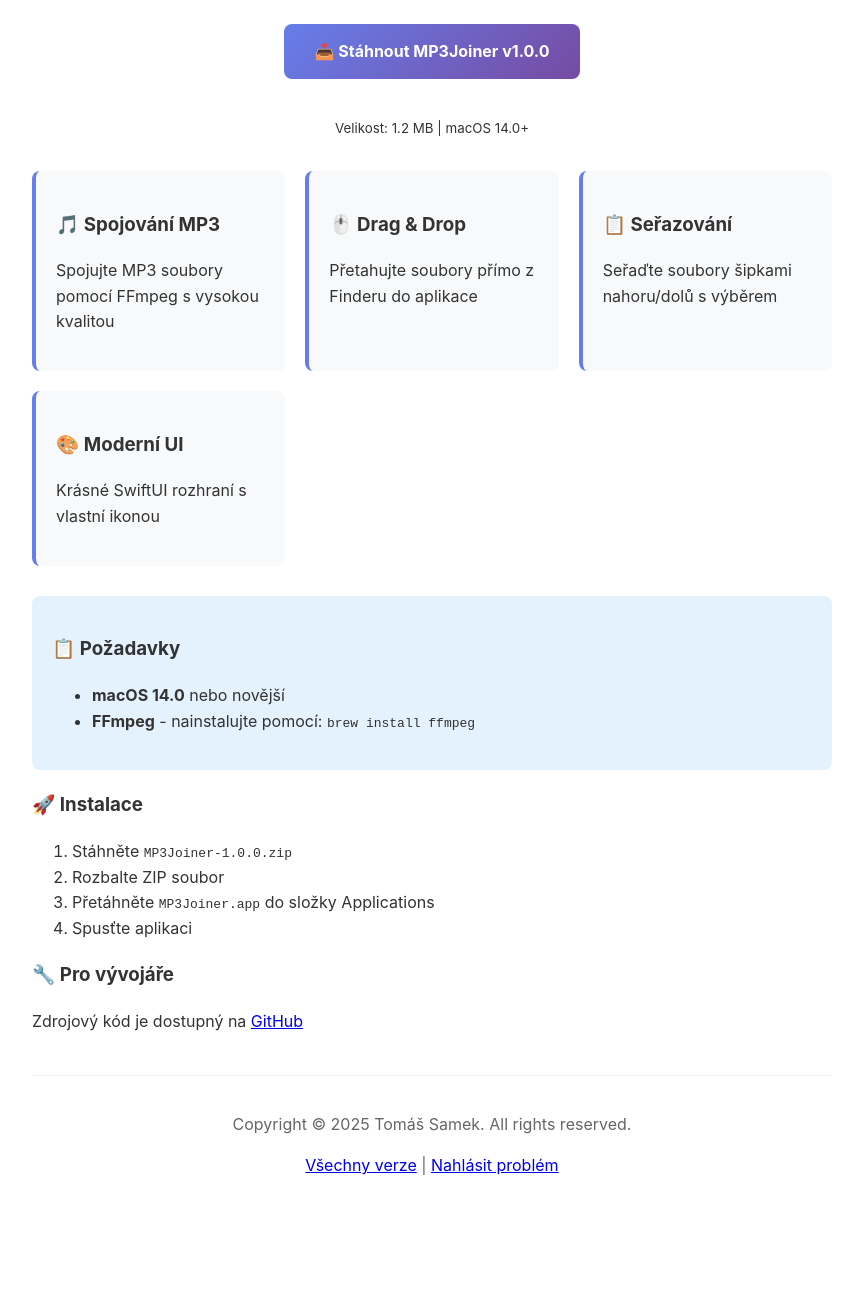
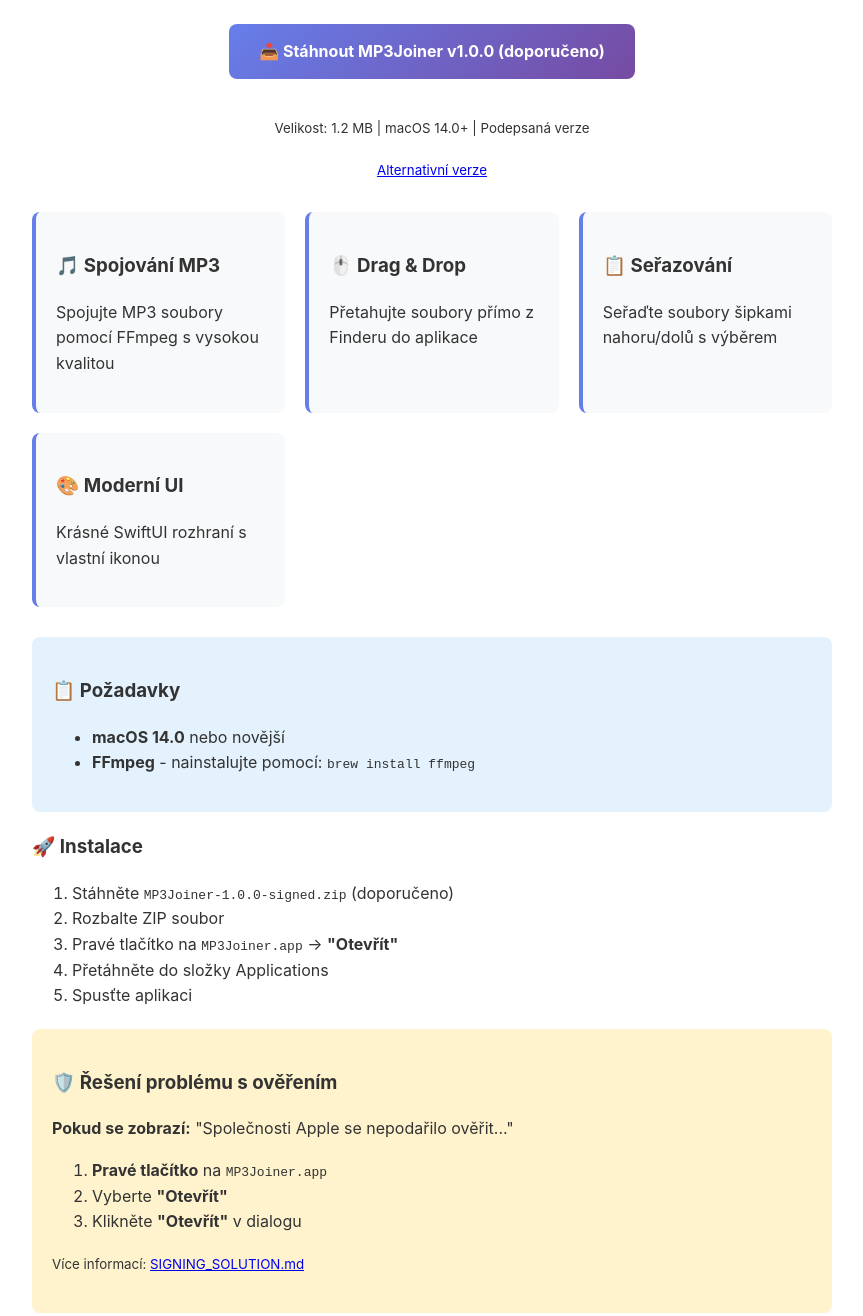
Before and after one commit to shaman12345677/MP3Joiner, a plain HTML site: page docs/index.html in a window 1280 px wide. Shown: the part 240-1556 px from the top of the page, without its empty margins (208-1071 px from the left). Before the commit the page ends 1455 px from the top, so only its background shows below. Drawn offline with Linux system fonts and the light colour scheme.

Commit message:
Update web pages with signing solution and signed version

```diff
--- a/docs/index.html
+++ b/docs/index.html
@@ -78,10 +78,11 @@
     </div>
 
     <div style="text-align: center;">
-        <a href="https://github.com/shaman12345677/MP3Joiner/releases/latest/download/MP3Joiner-1.0.0.zip" class="download-btn">
-            📥 Stáhnout MP3Joiner v1.0.0
+        <a href="https://github.com/shaman12345677/MP3Joiner/releases/latest/download/MP3Joiner-1.0.0-signed.zip" class="download-btn">
+            📥 Stáhnout MP3Joiner v1.0.0 (doporučeno)
         </a>
-        <p><small>Velikost: 1.2 MB | macOS 14.0+</small></p>
+        <p><small>Velikost: 1.2 MB | macOS 14.0+ | Podepsaná verze</small></p>
+        <p><small><a href="https://github.com/shaman12345677/MP3Joiner/releases/latest/download/MP3Joiner-1.0.0.zip">Alternativní verze</a></small></p>
     </div>
 
     <div class="features">
@@ -113,11 +114,23 @@
 
     <h3>🚀 Instalace</h3>
     <ol>
-        <li>Stáhněte <code>MP3Joiner-1.0.0.zip</code></li>
+        <li>Stáhněte <code>MP3Joiner-1.0.0-signed.zip</code> (doporučeno)</li>
         <li>Rozbalte ZIP soubor</li>
-        <li>Přetáhněte <code>MP3Joiner.app</code> do složky Applications</li>
+        <li>Pravé tlačítko na <code>MP3Joiner.app</code> → <strong>"Otevřít"</strong></li>
+        <li>Přetáhněte do složky Applications</li>
         <li>Spusťte aplikaci</li>
     </ol>
+
+    <div class="requirements" style="background: #fff3cd; border-left-color: #ffc107;">
+        <h3>🛡️ Řešení problému s ověřením</h3>
+        <p><strong>Pokud se zobrazí:</strong> "Společnosti Apple se nepodařilo ověřit..."</p>
+        <ol>
+            <li><strong>Pravé tlačítko</strong> na <code>MP3Joiner.app</code></li>
+            <li>Vyberte <strong>"Otevřít"</strong></li>
+            <li>Klikněte <strong>"Otevřít"</strong> v dialogu</li>
+        </ol>
+        <p><small>Více informací: <a href="https://github.com/shaman12345677/MP3Joiner/blob/main/SIGNING_SOLUTION.md">SIGNING_SOLUTION.md</a></small></p>
+    </div>
 
     <h3>🔧 Pro vývojáře</h3>
     <p>Zdrojový kód je dostupný na <a href="https://github.com/shaman12345677/MP3Joiner">GitHub</a></p>
```
